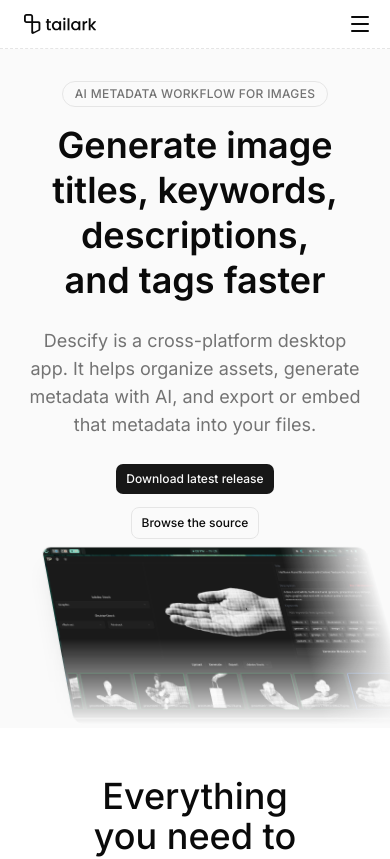
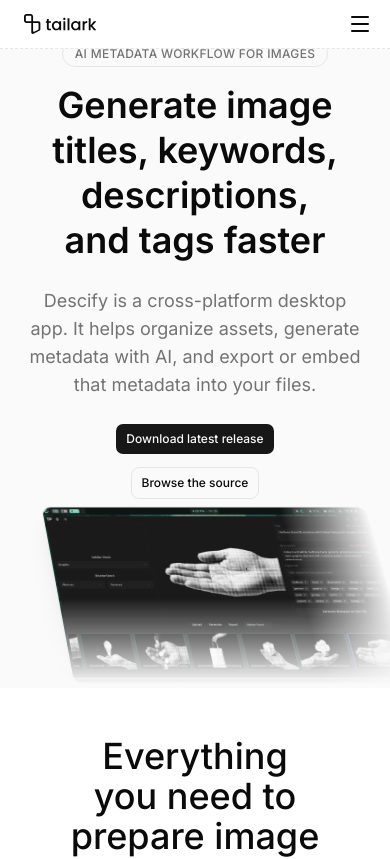
Before and after one commit to arrifat346afs/Descify-wab, a Next.js app: page / in a window 390 px wide. Shown: the top 859 px of the page. Built offline with nearby package versions, Linux system fonts and the light colour scheme.

Commit message:
fix(ui): Adjust padding in hero section background container

```diff
--- a/components/hero-section.tsx
+++ b/components/hero-section.tsx
@@ -99,7 +99,7 @@
         </div>
 
         <section className="overflow-hidden bg-muted/50 dark:bg-background">
-          <div className="relative mx-auto max-w-5xl px-6 pt-20 lg:pt-16">
+          <div className="relative mx-auto max-w-5xl px-6 pt-10 lg:pt-16">
             <div className="relative z-10 mx-auto max-w-5xl text-center">
               <span className="inline-block rounded-full border px-3 py-1 text-xs font-medium tracking-wide text-muted-foreground uppercase">
                 AI metadata workflow for images
```
